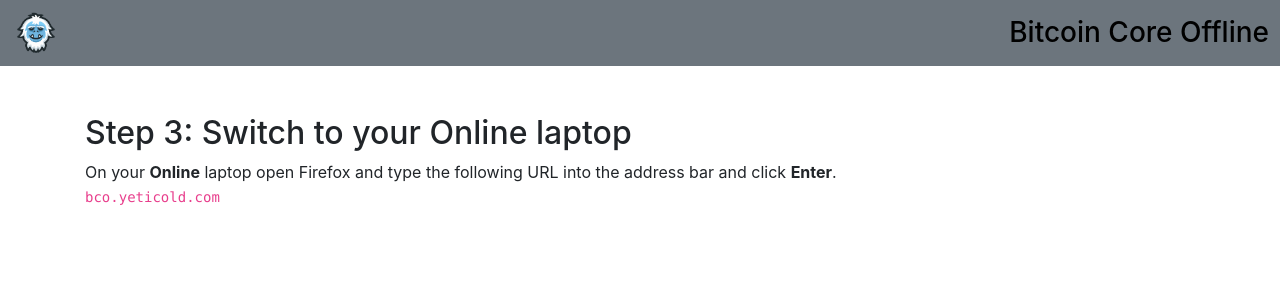
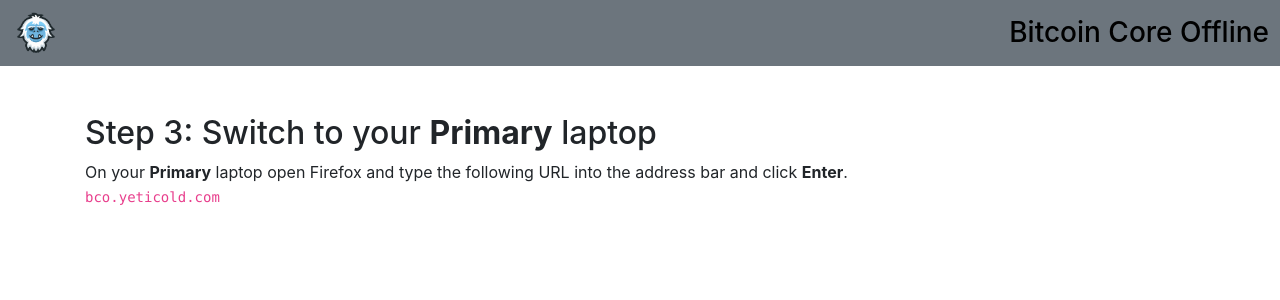
Before and after one commit to JWWeatherman/yetihosted, a Vue app: page /BCO/step3 in a window 1280 px wide. Shown: the top 300 px of the page. Built offline with nearby package versions, Linux system fonts and the light colour scheme; what vue-default-value would draw is missing.

Commit message:
added gdown.pl code

```diff
--- a/src/components/BitcoinCoreOfflineStartup3.vue
+++ b/src/components/BitcoinCoreOfflineStartup3.vue
@@ -2,8 +2,8 @@
   <div>
     <navbarBCO></navbarBCO>
     <div class="container" style="margin-top: 3rem;">
-      <h2>Step 3: Switch to your Online laptop</h2>
-      <div>On your <b>Online</b> laptop open Firefox and type the following URL into the address bar and click <b>Enter</b>.</div>
+      <h2>Step 3: Switch to your <b>Primary</b> laptop</h2>
+      <div>On your <b>Primary</b> laptop open Firefox and type the following URL into the address bar and click <b>Enter</b>.</div>
       <div></div>
       <code>bco.yeticold.com</code>
     </div>
--- a/src/components/BitcoinCoreOfflineStartup4.vue
+++ b/src/components/BitcoinCoreOfflineStartup4.vue
@@ -2,9 +2,9 @@
   <div>
     <navbarBCO></navbarBCO>
     <div class="container" style="margin-top: 3rem;">
-      <h2 style="margin-bottom:35px;">Step 4: Download Yeti to the Online Laptop</h2>
+      <h2 style="margin-bottom:35px;">Step 4: Download Yeti to the <b>Primary</b> Laptop</h2>
       <ol>
-        <li>On your <b>Online</b> laptop click on the <b>9 Dots</b> in the bottom left corner of your Ubuntu desktop and then click <b>Terminal</b>.</li>
+        <li>On your <b>Primary</b> laptop click on the <b>9 Dots</b> in the bottom left corner of your Ubuntu desktop and then click <b>Terminal</b>.</li>
         <li>Click <b>Copy</b> to copy the text below this line.</li>
         <div style="width:75%;" class="input-group mb-3 mt-3">
           <input v-on:click="copy1" v-b-tooltip.click v-b-tooltip.blur title="Copied" readonly type="text" class="form-control" aria-label="Default" id="copy1" aria-describedby="inputGroup-sizing-default" value="sudo apt-get update; sudo apt-get install git; git clone https://github.com/jwweatherman/yeticold.git ~/yeticold">
--- a/src/components/BitcoinCoreOfflineStartup5.vue
+++ b/src/components/BitcoinCoreOfflineStartup5.vue
@@ -2,7 +2,7 @@
   <div>
     <navbarBCO></navbarBCO>
     <div class="container" style="margin-top: 3rem;">
-      <h2>Step 5: Start Bitcoin Core Offline on your <b>Online</b> laptop.</h2>
+      <h2>Step 5: Start Bitcoin Core Offline on your <b>Primary</b> laptop.</h2>
       <ol>
           <li>Click <b>Copy</b> to copy the text below this line.</li>
           <div style="width:75%;" class="input-group mb-3 mt-3">
--- a/src/components/BitcoinCoreOfflineStartup6.vue
+++ b/src/components/BitcoinCoreOfflineStartup6.vue
@@ -2,9 +2,9 @@
   <div>
     <navbarBCO></navbarBCO>
     <div class="container" style="margin-top: 3rem;">
-      <h2>Step 8: Start Bitcoin Core Offline on your <b>Disconnected</b> laptop.</h2>
+      <h2>Step 8: Start Bitcoin Core Offline on your <b>Secondary</b> laptop.</h2>
       <ol>
-          <li>On your <b>Disconnected</b> laptop click on the <b>9 Dots</b> in the bottom left corner of your Ubuntu desktop and then click <b>Terminal</b>.</li>
+          <li>On your <b>Secondary</b> laptop click on the <b>9 Dots</b> in the bottom left corner of your Ubuntu desktop and then click <b>Terminal</b>.</li>
           <li>Click <b>Copy</b> to copy the text below this line.</li>
           <div style="width:75%;" class="input-group mb-3 mt-3">
             <input v-on:click="copy1" v-b-tooltip.click v-b-tooltip.blur title="Copied" readonly type="text" class="form-control" aria-label="Default" id="copy1" aria-describedby="inputGroup-sizing-default" value="sudo apt-get update; sudo apt-get install git; git clone https://github.com/jwweatherman/yeticold.git ~/yeticold">
--- a/src/components/YetiColdStartup6.vue
+++ b/src/components/YetiColdStartup6.vue
@@ -2,7 +2,7 @@
   <div>
     <navbarcold></navbarcold>
     <div class="container" style="margin-top: 3rem;">
-      <h2>Step 8: Start Yeti Cold on your <b>Disconnected</b> laptop.</h2>
+      <h2>Step 8: Start Yeti Cold on your <b>Secondary</b> laptop.</h2>
       <ol>
           <li>On your <b>Secondary</b> laptop click on the <b>9 Dots</b> in the bottom left corner of your Ubuntu desktop and then click <b>Terminal</b>.</li>
           <li>Click <b>Copy</b> to copy the text below this line.</li>
--- a/src/components/YetiHotStartup4.vue
+++ b/src/components/YetiHotStartup4.vue
@@ -4,7 +4,7 @@
     <div class="container" style="margin-top: 3rem;">
       <h2>Step 4: Download Yeti to your ONLINE laptop</h2>
       <ol>
-        <li>On your <b>Online</b> laptop click on the <b>9 Dots</b> in the bottom left corner of your Ubuntu desktop and then click <b>Terminal</b>.</li>
+        <li>On your <b>Primary</b> laptop click on the <b>9 Dots</b> in the bottom left corner of your Ubuntu desktop and then click <b>Terminal</b>.</li>
         <li>Click <b>Copy</b> to copy the text below this line.</li>
         <div style="width:75%;" class="input-group mb-3 mt-3">
         <input v-on:click="copy1" v-b-tooltip.click v-b-tooltip.blur title="Copied" readonly type="text" class="form-control" aria-label="Default" id="copy1" aria-describedby="inputGroup-sizing-default" value="sudo apt-get update; sudo apt-get install git; git clone https://github.com/jwweatherman/yeticold.git ~/yeticold">
--- a/src/components/YetiWarmStartup3.vue
+++ b/src/components/YetiWarmStartup3.vue
@@ -3,7 +3,7 @@
     <navbarwarm></navbarwarm>
     <div class="container" style="margin-top: 3rem;">
       <h2>Step 3: Switch to your Ubuntu Laptop</h2>
-      <div>On your freshly installed Ubuntu <b>Online</b> laptop open Firefox and type the following URL into the address bar to continue to Step 4.</div>
+      <div>On your freshly installed Ubuntu <b>Primary</b> laptop open Firefox and type the following URL into the address bar to continue to Step 4.</div>
       <code>warm.yeticold.com</code>
     </div>
   </div>
--- a/src/components/YetiWarmStartup4.vue
+++ b/src/components/YetiWarmStartup4.vue
@@ -4,7 +4,7 @@
     <div class="container" style="margin-top: 3rem;">
       <h2>Step 4: Download Yeti to your laptop</h2>
       <ol>
-        <li>On your <b>Online</b> laptop click on the <b>9 Dots</b> in the bottom left corner of your Ubuntu desktop and then click <b>Terminal</b>.</li>
+        <li>On your <b>Primary</b> laptop click on the <b>9 Dots</b> in the bottom left corner of your Ubuntu desktop and then click <b>Terminal</b>.</li>
         <li>Click <b>Copy</b> to copy the text below this line.</li>
         <div style="width:75%;" class="input-group mb-3 mt-3">
         <input v-on:click="copy1" v-b-tooltip.click v-b-tooltip.blur title="Copied" readonly type="text" class="form-control" aria-label="Default" id="copy1" aria-describedby="inputGroup-sizing-default" value="sudo apt-get update; sudo apt-get install git; git clone https://github.com/jwweatherman/yeticold.git ~/yeticold">
```
